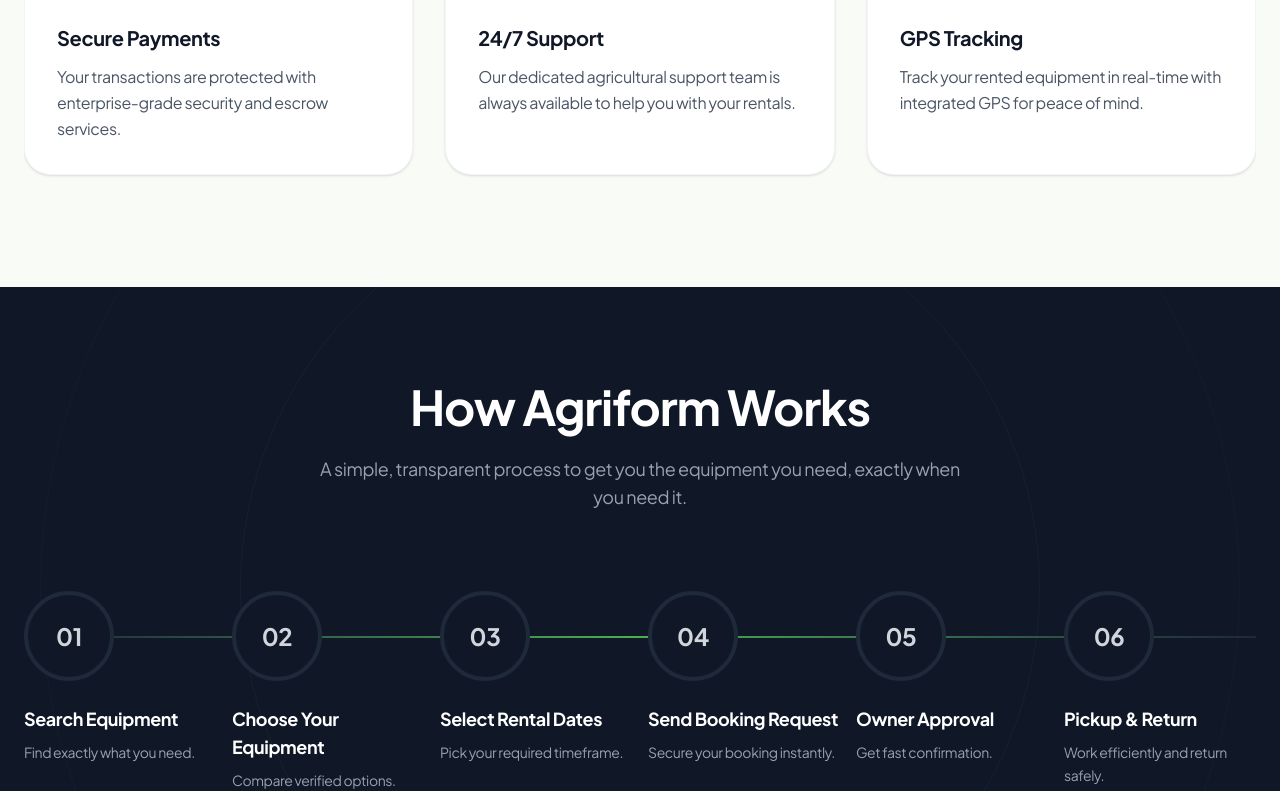
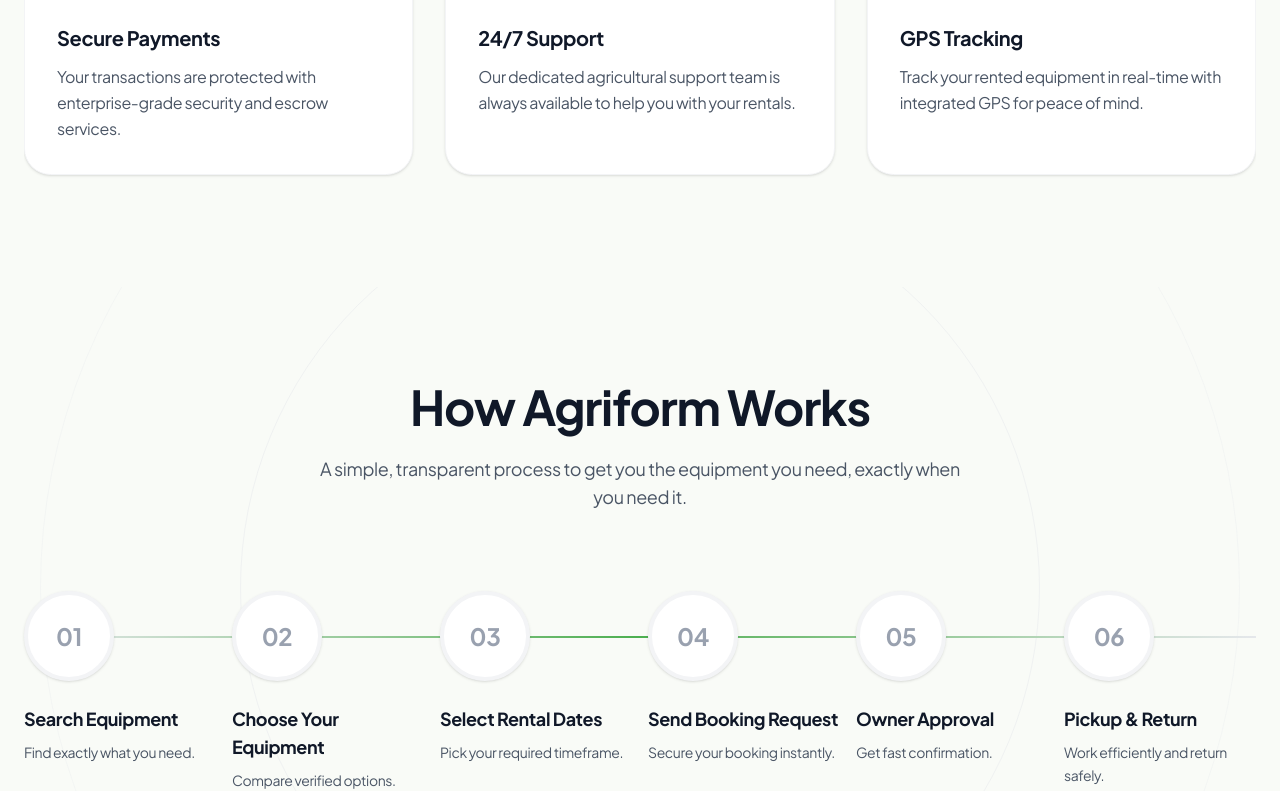
Before and after one commit to karthik-jakkula-840/Agrirent, a Next.js app: page / in a window 1280 px wide. Shown: the part 3334-4125 px from the top of the page. Built offline with nearby package versions, Linux system fonts and the light colour scheme; no server answers; the database is empty.

Commit message:
chore: update background of How Agriform Works section to light theme

```diff
--- a/components/home/how-it-works.tsx
+++ b/components/home/how-it-works.tsx
@@ -13,24 +13,24 @@
 
 export function HowItWorks() {
   return (
-    <section id="how-it-works" className="py-24 bg-gray-900 text-white overflow-hidden relative">
+    <section id="how-it-works" className="py-24 bg-background overflow-hidden relative">
       {/* Decorative background circle */}
-      <div className="absolute top-1/2 left-1/2 -translate-x-1/2 -translate-y-1/2 w-[800px] h-[800px] border border-gray-800 rounded-full opacity-50" />
-      <div className="absolute top-1/2 left-1/2 -translate-x-1/2 -translate-y-1/2 w-[1200px] h-[1200px] border border-gray-800 rounded-full opacity-30" />
+      <div className="absolute top-1/2 left-1/2 -translate-x-1/2 -translate-y-1/2 w-[800px] h-[800px] border border-gray-200 rounded-full opacity-50" />
+      <div className="absolute top-1/2 left-1/2 -translate-x-1/2 -translate-y-1/2 w-[1200px] h-[1200px] border border-gray-200 rounded-full opacity-30" />
 
       <div className="container mx-auto px-4 md:px-6 relative z-10">
         <div className="text-center max-w-2xl mx-auto mb-20">
-          <h2 className="text-3xl md:text-5xl font-bold mb-6 tracking-tight">
+          <h2 className="text-3xl md:text-5xl font-bold mb-6 tracking-tight text-gray-900">
             How Agriform Works
           </h2>
-          <p className="text-lg text-gray-400">
+          <p className="text-lg text-gray-600">
             A simple, transparent process to get you the equipment you need, exactly when you need it.
           </p>
         </div>
 
         <div className="relative">
           {/* Connecting line for desktop */}
-          <div className="hidden md:block absolute top-[45px] left-0 right-0 h-0.5 bg-gradient-to-r from-gray-800 via-primary to-gray-800" />
+          <div className="hidden md:block absolute top-[45px] left-0 right-0 h-0.5 bg-gradient-to-r from-gray-200 via-primary to-gray-200" />
 
           <div className="grid grid-cols-1 md:grid-cols-3 lg:grid-cols-6 gap-8 md:gap-4 relative">
             {steps.map((step, index) => (
@@ -43,13 +43,13 @@
                 className="flex flex-col items-center md:items-start relative"
               >
                 {/* Number node */}
-                <div className="h-[90px] w-[90px] rounded-full bg-gray-900 border-4 border-gray-800 flex items-center justify-center text-2xl font-bold text-gray-300 relative z-10 mb-6 group hover:border-primary transition-colors">
+                <div className="h-[90px] w-[90px] rounded-full bg-white shadow-sm border-4 border-gray-100 flex items-center justify-center text-2xl font-bold text-gray-400 relative z-10 mb-6 group hover:border-primary transition-colors">
                   <span className="group-hover:text-primary transition-colors">{step.num}</span>
                   <div className="absolute inset-0 rounded-full bg-primary/20 blur-xl opacity-0 group-hover:opacity-100 transition-opacity" />
                 </div>
 
-                <h3 className="text-lg font-bold text-white mb-2 text-center md:text-left">{step.title}</h3>
-                <p className="text-sm text-gray-400 text-center md:text-left leading-relaxed">{step.desc}</p>
+                <h3 className="text-lg font-bold text-gray-900 mb-2 text-center md:text-left">{step.title}</h3>
+                <p className="text-sm text-gray-600 text-center md:text-left leading-relaxed">{step.desc}</p>
               </motion.div>
             ))}
           </div>
```
